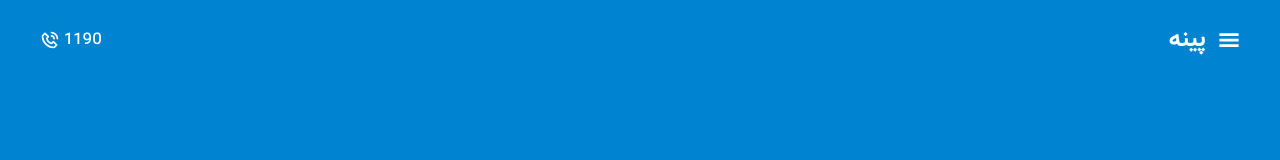
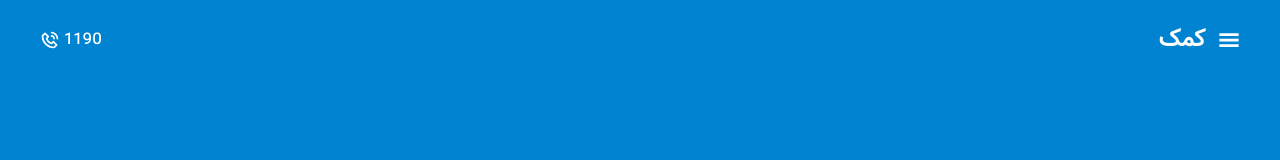
Before and after one commit to arsalannury/Baladchi, a React (Vite) app: page / in a window 1280 px wide. Shown: the top 160 px of the page. Built offline with nearby package versions, Linux system fonts and the light colour scheme.

Commit message:
add ts type and rename app

```diff
--- a/src/shared/components/ui/Header.tsx
+++ b/src/shared/components/ui/Header.tsx
@@ -1,7 +1,7 @@
 import { BiPhoneCall } from "react-icons/bi";
 import { GiHamburgerMenu } from "react-icons/gi";
 
-const Header = () => {
+const Header: React.FC = () => {
   return (
     <>
       <header className="h-8.75 p-10 flex items-center justify-between bg-sky-600">
@@ -10,7 +10,7 @@ const Header = () => {
           1190
         </p>
         <div className="flex items-center gap-3">
-          <span className="text-2xl text-white font-[VazirBold]">پینه</span>
+          <span className="text-2xl text-white font-[VazirBold]">کمک</span>
           <GiHamburgerMenu className="text-white" size={22} />
         </div>
       </header>
```
